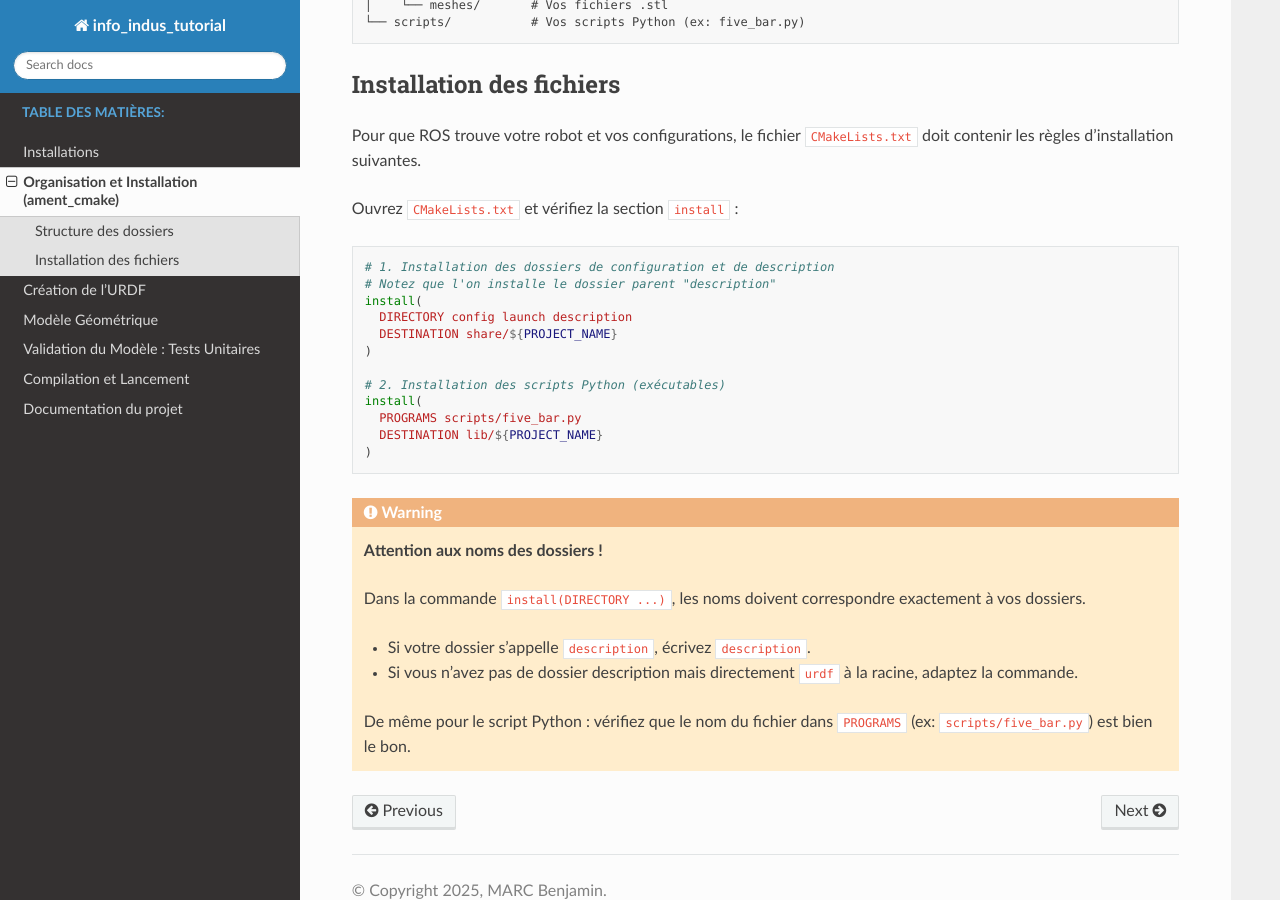
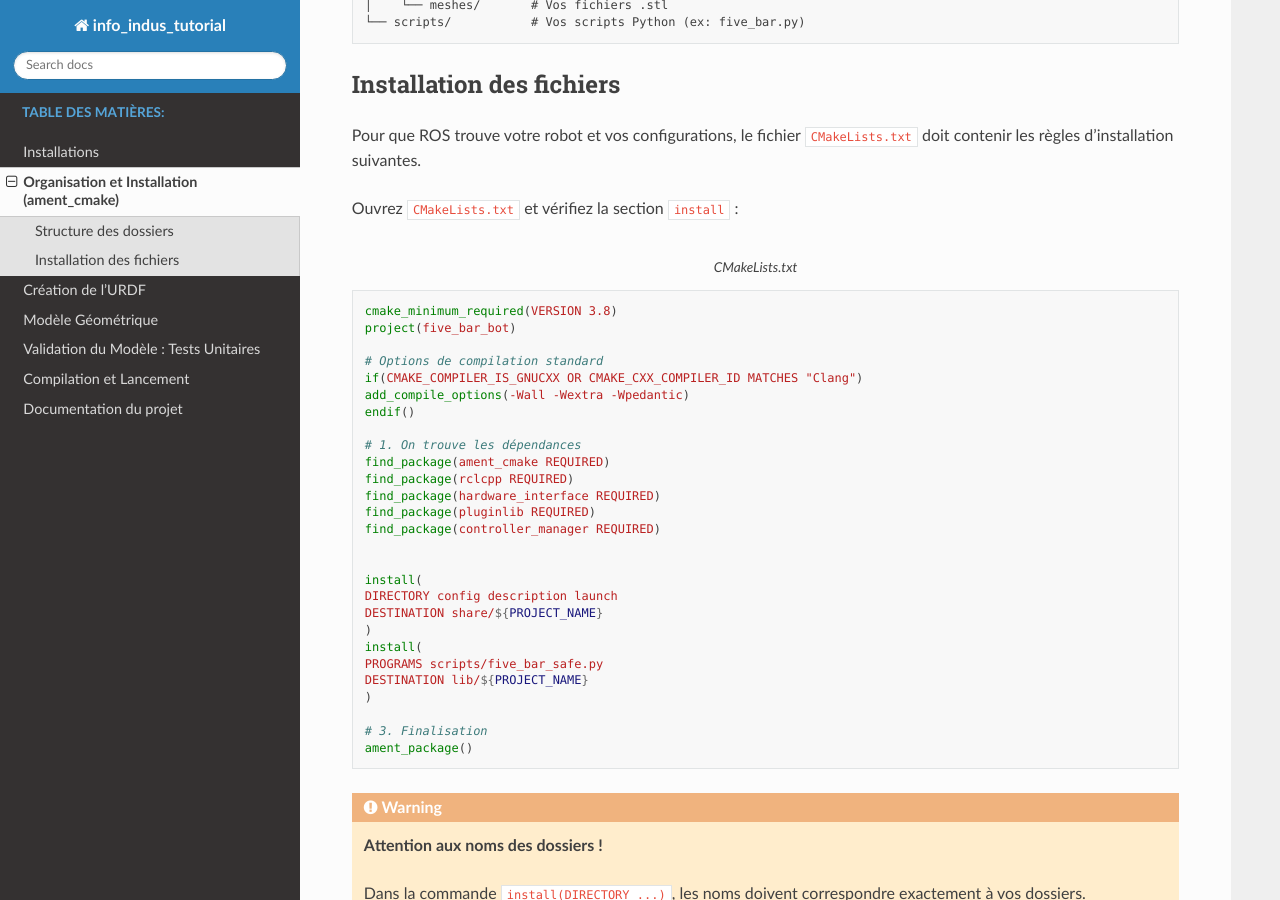
Before and after one commit to BenTTTC/info_indus_tutorial, a Sphinx documentation site: the page built from doc/sphinx/source/organisation.rst, in a window 1280 px wide and 900 px high, scrolled down 470 px. Built offline with Sphinx 7.4.7 and the Read the Docs theme 3.1.0, drawn with Linux system fonts in a browser that asks for light colours.

Commit message:
modif_final4

```diff
--- a/doc/sphinx/source/organisation.rst
+++ b/doc/sphinx/source/organisation.rst
@@ -28,19 +28,35 @@ Pour que ROS trouve votre robot et vos configurations, le fichier ``CMakeLists.t
 Ouvrez ``CMakeLists.txt`` et vérifiez la section ``install`` :
 
 .. code-block:: cmake
+    :caption: CMakeLists.txt
 
-   # 1. Installation des dossiers de configuration et de description
-   # Notez que l'on installe le dossier parent "description"
-   install(
-     DIRECTORY config launch description
-     DESTINATION share/${PROJECT_NAME}
-   )
+    cmake_minimum_required(VERSION 3.8)
+    project(five_bar_bot)
 
-   # 2. Installation des scripts Python (exécutables)
-   install(
-     PROGRAMS scripts/five_bar.py
-     DESTINATION lib/${PROJECT_NAME}
-   )
+    # Options de compilation standard
+    if(CMAKE_COMPILER_IS_GNUCXX OR CMAKE_CXX_COMPILER_ID MATCHES "Clang")
+    add_compile_options(-Wall -Wextra -Wpedantic)
+    endif()
+
+    # 1. On trouve les dépendances
+    find_package(ament_cmake REQUIRED)
+    find_package(rclcpp REQUIRED)
+    find_package(hardware_interface REQUIRED)
+    find_package(pluginlib REQUIRED)
+    find_package(controller_manager REQUIRED)
+
+
+    install(
+    DIRECTORY config description launch
+    DESTINATION share/${PROJECT_NAME}
+    )
+    install(
+    PROGRAMS scripts/five_bar_safe.py
+    DESTINATION lib/${PROJECT_NAME}
+    )
+
+    # 3. Finalisation
+    ament_package()
 
 .. warning:: **Attention aux noms des dossiers !**
 
```
